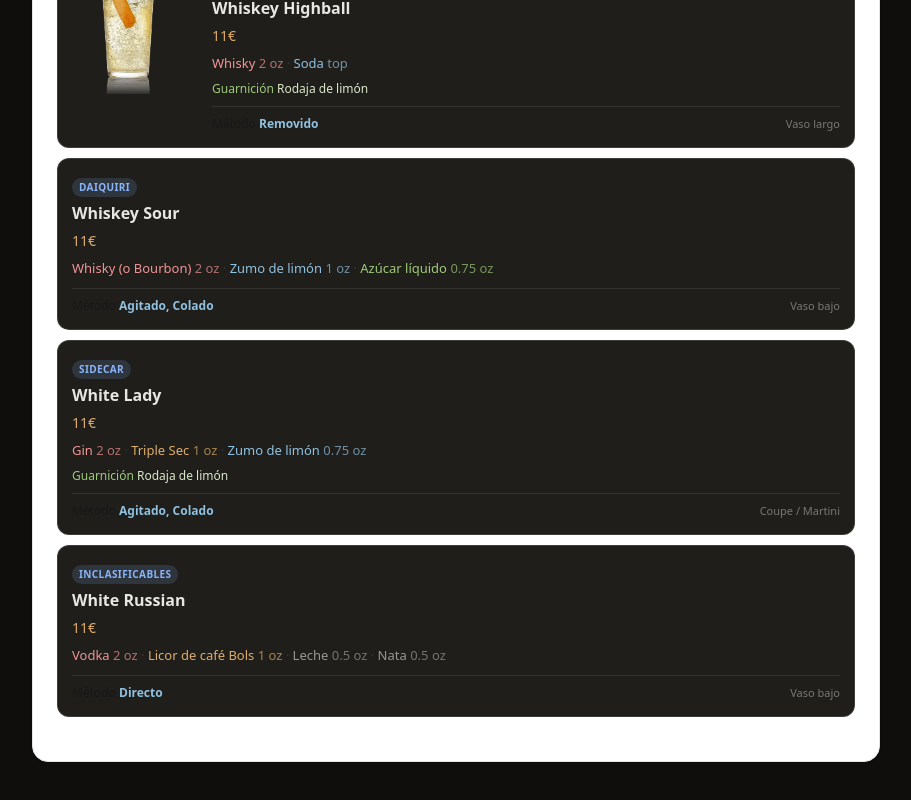
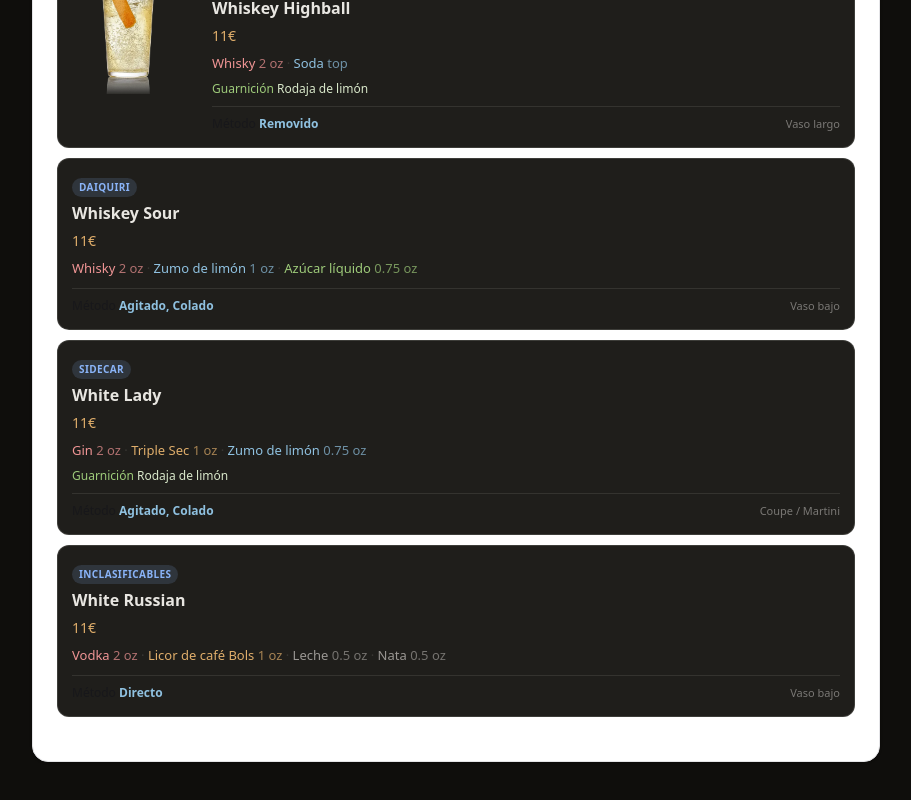
Before and after one commit to MarieBerezhna/berlin_bartender, a Next.js app: page / in a window 1280 px wide. Shown: the part 6277-7077 px from the top of the page, without its empty margins (184-1095 px from the left). Built offline with nearby package versions, Linux system fonts and the light colour scheme.

Commit message:
rm whiihsky o bourbon, unify menuitem type, add comment

```diff
--- a/app/data/constants.ts
+++ b/app/data/constants.ts
@@ -178,13 +178,13 @@ export const Q_META = {
   name:         "Nombre",
   garnish:      "Decoración",
 };
-export const MENU_SPIRIT_HINTS = new Set(['Tequila','Tequila blanco','Tequila reposado','Tequila Don Julio','Gin','Gin Tanqueray','Gin Mare','Vodka','Moskovskaya','Vodka Smirnoff Tamarindo','Ron','Ron blanco','Ron oscuro','Ron jamaicano','Bumbu','Diplomático Planas','Jack Daniels Fire','Jack Daniels Triple Mash','Monkey Shoulder','Whisky','Whiskey','Whisky (o Bourbon)','Bourbon','Fino','Cognac']);
+export const MENU_SPIRIT_HINTS = new Set(['Tequila','Tequila blanco','Tequila reposado','Tequila Don Julio','Gin','Gin Tanqueray','Gin Mare','Vodka','Moskovskaya','Vodka Smirnoff Tamarindo','Ron','Ron blanco','Ron oscuro','Ron jamaicano','Bumbu','Diplomático Planas','Jack Daniels Fire','Jack Daniels Triple Mash','Monkey Shoulder','Whisky','Whiskey','Bourbon','Fino','Cognac']);
 export const INGR_GROUP: Record<string, string> = {
   "Tequila":"spirit","Tequila blanco":"spirit","Tequila reposado":"spirit","Tequila Don Julio":"spirit","Gin":"spirit","Gin Tanqueray":"spirit",
   "Gin Mare":"spirit","Vodka":"spirit","Moskovskaya":"spirit","Vodka Smirnoff Tamarindo":"spirit",
   "Ron":"spirit","Ron blanco":"spirit","Ron oscuro":"spirit","Ron jamaicano":"spirit","Bumbu":"spirit","Diplomático Planas":"spirit",
   "Jack Daniels Fire":"spirit","Jack Daniels Triple Mash":"spirit","Monkey Shoulder":"spirit",
-  "Whisky":"spirit","Whiskey":"spirit","Whisky (o Bourbon)":"spirit","Bourbon":"spirit","Fino":"wine","Tanqueray 0.0":"spirit","Cognac":"spirit",
+  "Whisky":"spirit","Whiskey":"spirit", "Bourbon":"spirit","Fino":"wine","Tanqueray 0.0":"spirit","Cognac":"spirit",
   "Triple Sec":"liqueur","Licor Bols Blue Curaçao":"liqueur","Licor yuzu":"liqueur",
   "Cerveza":"beer","Guinness":"beer","Paulaner":"beer","Águila":"beer","Heineken":"beer",
   "Licor Midori":"liqueur","Licor de café Bols":"liqueur",
--- a/app/data/images.ts
+++ b/app/data/images.ts
@@ -7,7 +7,6 @@ const IMAGES: Record<string, string> = {
   "Sangría":          "./jarras/sangria.webp",
   "Tinto de verano":  "./jarras/tinto_de_verano.webp",
   "Whisky":                        "./whisky/johnnie_walker_red_label.webp",
-  "Whisky (o Bourbon)":            "./whisky/johnnie_walker_red_label.webp",
   "Bourbon":                       "./whisky/bulleit_bourbon_frontier.webp",
   "Bulleit Frontier Bourbon":       "./whisky/bulleit_bourbon_frontier.webp",
   "Bushmills":                      "./whisky/bushmills.webp",
--- a/app/data/menu/classics.ts
+++ b/app/data/menu/classics.ts
@@ -57,9 +57,10 @@ const DAIQUIRIS: MenuItem[] = [
    glass:"Coupe / Martini",
    prices:[{label:"cóctel",p:11}]},
   {cat:"Coctelería clásica",name:"Whiskey Sour",family:"Daiquiri",
-    ingr:{"Whisky (o Bourbon)":"2 oz","Zumo de limón":"1 oz","Azúcar líquido":"0.75 oz"},
+    ingr:{"Whisky":"2 oz","Zumo de limón":"1 oz","Azúcar líquido":"0.75 oz"},
   method:"Agitado, Colado",
    glass:"Vaso bajo",
+   comment:"Opcionalmente se puede usar Bourbon en lugar de Whisky",
    prices:[{label:"cóctel",p:11}]},
   {cat:"Coctelería clásica",name:"Tom Collins",family:"Daiquiri",
     ingr:{"Gin":"2 oz","Zumo de limón":"1 oz","Azúcar líquido":"0.5 oz","Soda":"top"},
--- a/app/lib/learn.ts
+++ b/app/lib/learn.ts
@@ -25,6 +25,9 @@ type MenuItem = {
   method?: string;
   glass?: string;
   prices?: MenuPrice[];
+  hint?: string;
+  origin?: string;
+  comment?: string;
 };
 
 type LearnFilters = {
```
